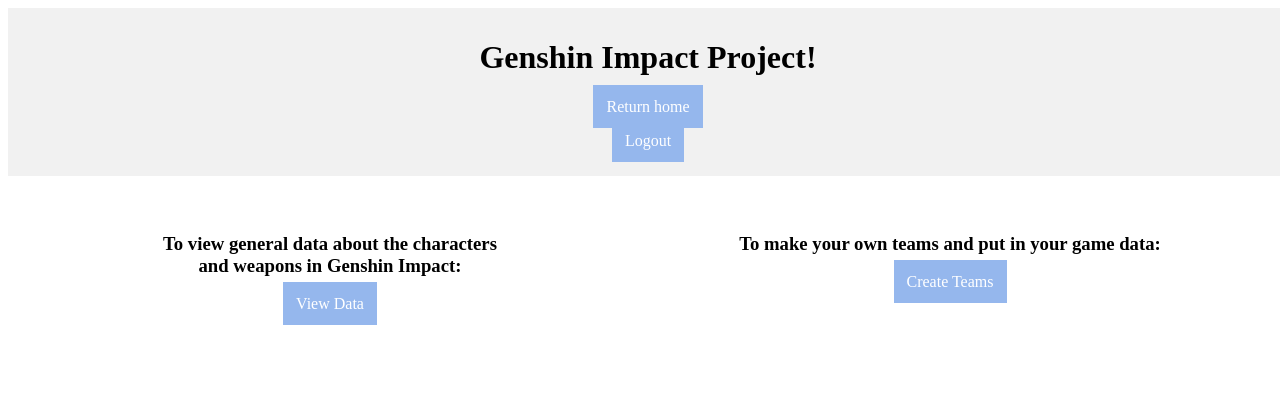
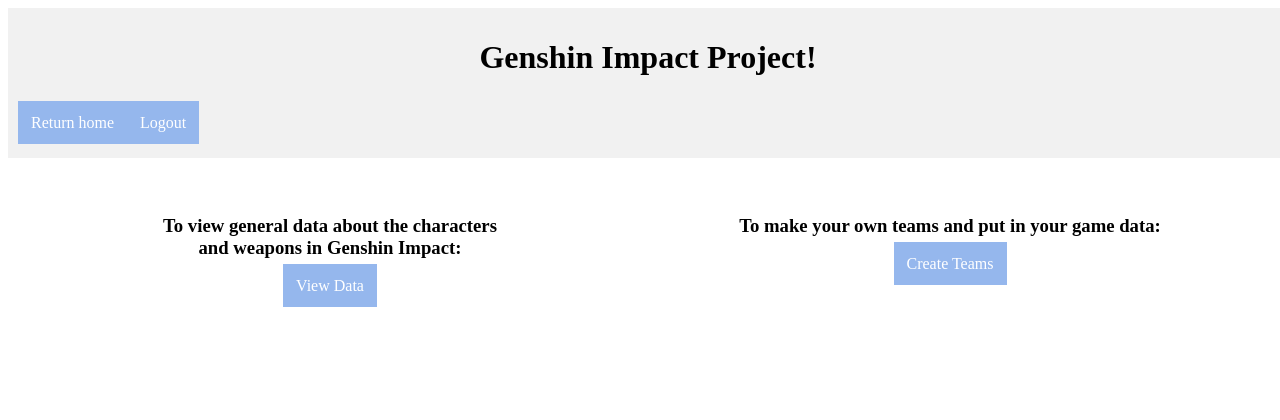
Before and after one commit to rachaeltc/genshindb_cs3200, a Flask app: page /home in a window 1280 px wide. Shown: the top 420 px of the page. Run offline with Flask 2, Linux system fonts and the light colour scheme; the visitor is signed in with stand-in values (Sample User, id 1).

Commit message:
styling for return home

```diff
--- a/static/css/style.css
+++ b/static/css/style.css
@@ -14,6 +14,10 @@ html, body {
     padding: 10px;
     margin: 0px;
     border: 0px;
+}
+
+.opts {
+    display: flex;
 }
 
 .pagecontent{
--- a/templates/base.html
+++ b/templates/base.html
@@ -10,7 +10,9 @@
         <div class="page-container">
             <div class="header">
                 <h1> Genshin Impact Project!</h1>
-                {% block logout %} {% endblock %}
+                <div class="opts">
+                    {% block logout %} {% endblock %}
+                </div>
             </div>
 
             <div class="pagecontent">
```
